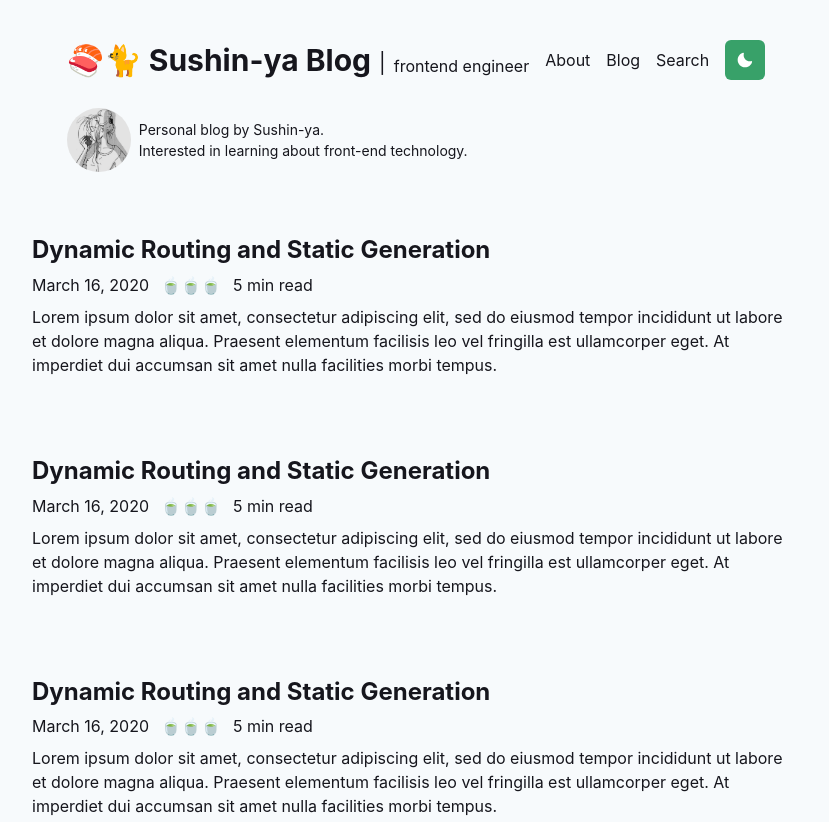
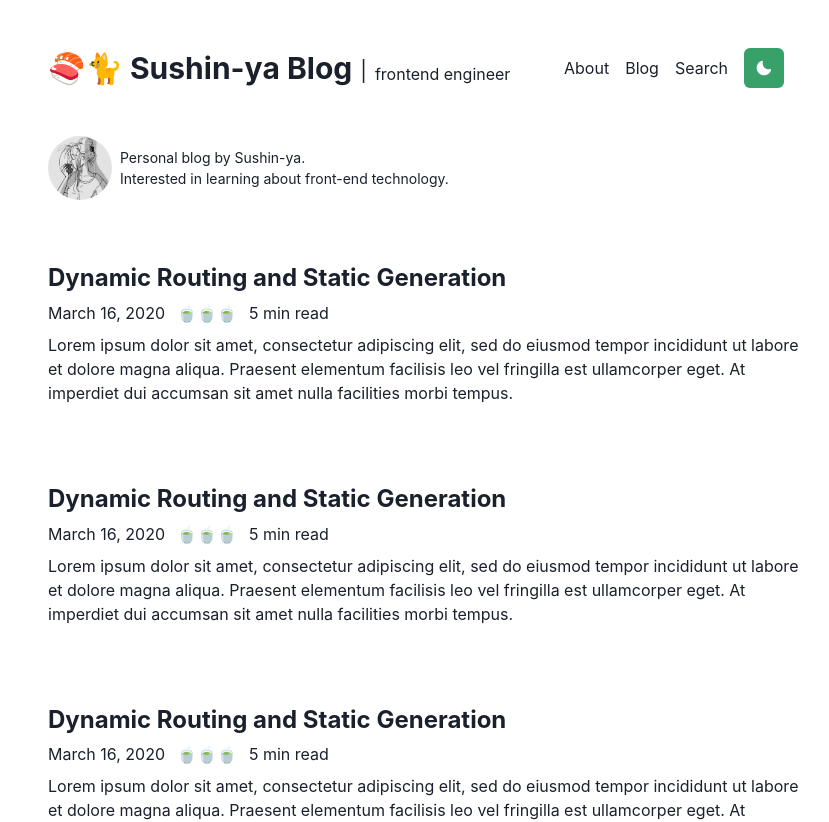
Before and after one commit to sushin-ya/sushin-ya-blog, a Next.js app: page / in a window 1280 px wide. Shown: the top 822 px of the page, without its empty margins (224-1053 px from the left). Built offline with nearby package versions, Linux system fonts and the light colour scheme.

Commit message:
fix: header微修正

```diff
--- a/src/components/header/Header.tsx
+++ b/src/components/header/Header.tsx
@@ -8,7 +8,7 @@ import { Responsive } from '../Responsive'
 
 export const Header = () => (
   <Stack mb={16}>
-    <HStack as={'header'} pt={10} pb={5}>
+    <HStack as={'header'} pt={12} pb={[0, 10]}>
       <Title />
       <Spacer />
       <Stack
--- a/src/pages/index.tsx
+++ b/src/pages/index.tsx
@@ -1,10 +1,10 @@
-import { Container } from '../components/Container'
+import { Container } from '@chakra-ui/react'
 import { Footer } from '../components/footer/Footer'
 import { Header } from '../components/header/Header'
 import { Posts } from '../components/posts/Posts'
 
 const Index = () => (
-  <Container>
+  <Container maxWidth={['full', '768px']}>
     <Header />
     <Posts />
     <Footer />
```
